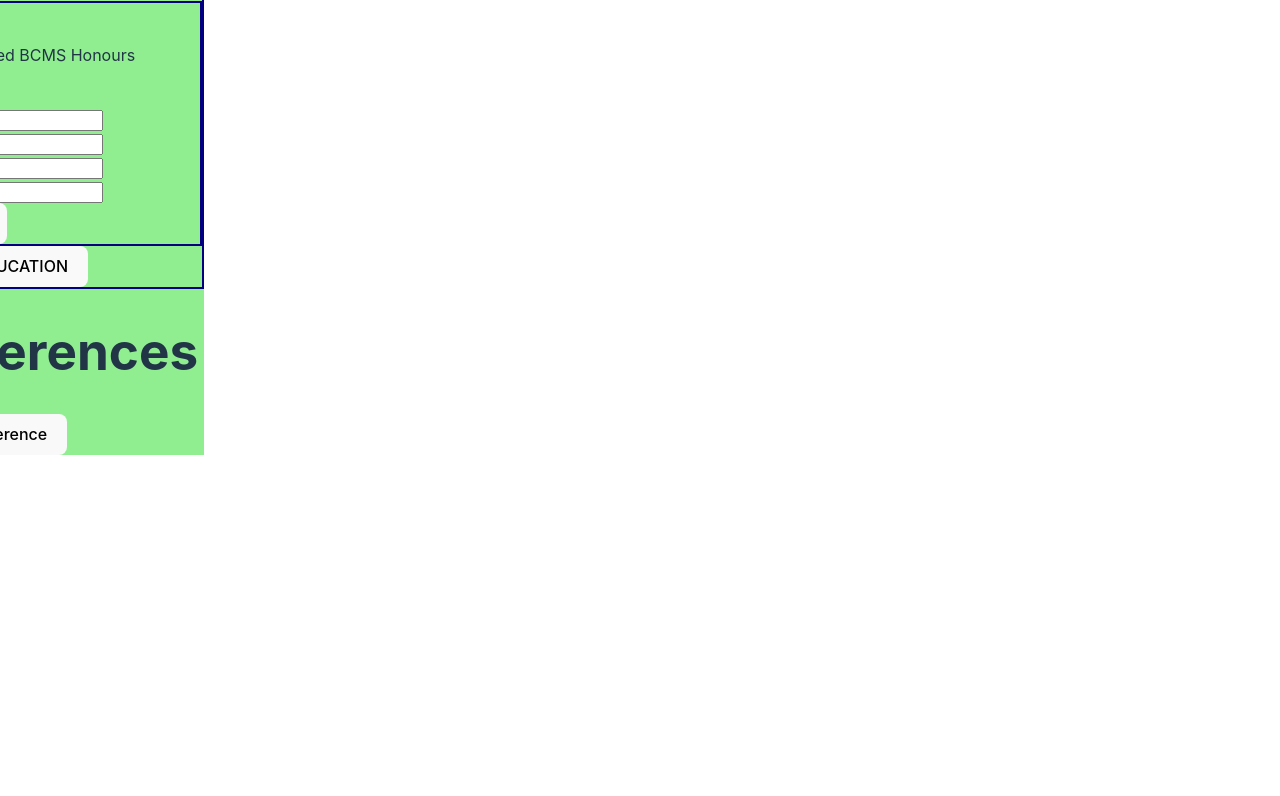
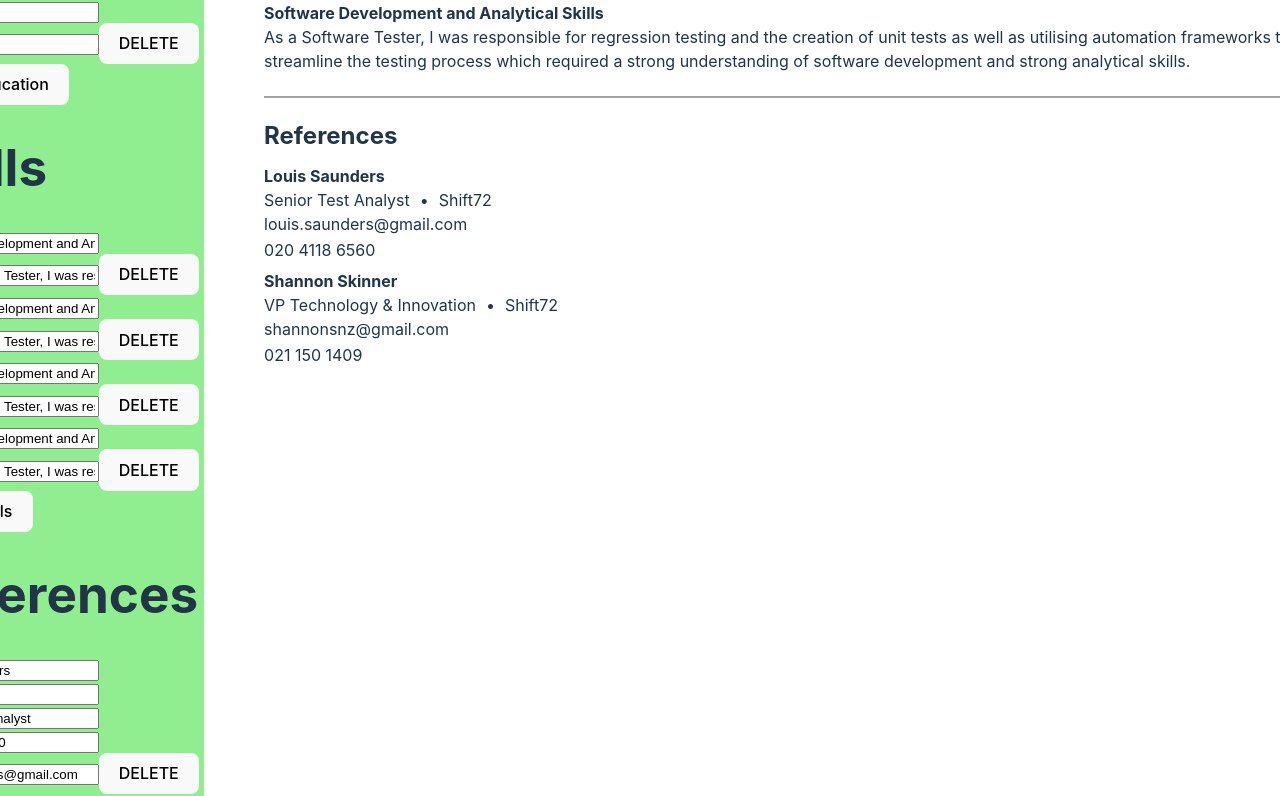
Before and after one commit to BrynyPatchett/cv-generator, a React (Vite) app: page / in a window 1280 px wide. Shown: the part 880-1676 px from the top of the page. Before the commit the page ends 1335 px from the top, so only its background shows below. Built offline with nearby package versions, Linux system fonts and the light colour scheme.

Commit message:
Added generic panel and section types, added support for skills, updated styling

```diff
--- a/src/App.jsx
+++ b/src/App.jsx
@@ -1,12 +1,12 @@
 import { useMemo, useState } from "react";
 import "./App.css";
 import PersonalInfo from "./components/inputComponents/personalInfo";
-import EducationPanel from "./components/inputComponents/educationPanel";
-import CareerPanel from "./components/inputComponents/careerPanel";
-import ReferencesPanel from "./components/inputComponents/referencesPanel";
 import CVDisplay from "./components/outputComponents/cvDisplay";
+import Panel from "./components/inputComponents/panel";
 
 function App() {
+  //will need to load thing from local storage here once;
+
   //reduced an array to the largest id
   function latestId(array) {
     let x = array.reduce((prev, curr) => {
@@ -20,30 +20,115 @@ function App() {
     firstName: "Bryny",
     lastName: "Patchett",
     phoneNumber: "021 237 7070",
-    email: "bryny@live.com"
+    email: "bryny@live.com",
   });
+  //Description object of panel inputs, Key is variable that input edits, value is placeholder for input.
+  const panelDescriptions = {
+    education: {
+      title: "Title of Study",
+      location: "School",
+      dateStart: "Start Year",
+      dateEnd: "Start End",
+    },
+    career: {
+      location: "Company Name",
+      title: "Position",
+      description: "Responsibilities",
+      dateStart: "Start Date",
+      dateEnd: "End Date",
+    },
+    references: {
+      name: "Name",
+      company: "Company Name",
+      relationship: "Relationship/Position",
+      phoneNumber: "Phone Number",
+      email: "Email Address",
+    },
+    skills: {
+      title: "Title",
+      description: "ASDASD",
+    },
+  };
 
   //array of education credentials objects [{School of Study,Title of Study, date}]
   const [educationCredentials, setEducationCredentials] = useState([
-    { id: 12, location: "Waikato University", dateStart: "2016", dateEnd: "2019", title: "BCMS Honours" }
+    {
+      id: 12,
+      location: "Waikato University",
+      dateStart: "2016",
+      dateEnd: "2019",
+      title: "BCMS Honours",
+    },
   ]);
 
   const [careerExperiences, setcareerExperiences] = useState([
-    { id: 123123, location: "Shift72", title:"Junior Software Developer", description:"I worked on many projects and features across both the front-end and back-end. This role required the use and understanding of many different technologies such as Golang, HTML, CSS, databases and Docker. This experience expanded my technical knowledge of software development, as well as both front-end and back-end technologies", dateStart: "January 2022", dateEnd:"September 2022" },
-    { id: 123124, location: "Shift72", title:"Junior Software Developer", description:" was responsible for ensuring the quality and functionality of both back-end and front-end software.", dateStart: "August 2019", dateEnd:"January 2022" }
+    {
+      id: 123123,
+      location: "Shift72",
+      title: "Junior Software Developer",
+      description:
+        "I worked on many projects and features across both the front-end and back-end. This role required the use and understanding of many different technologies such as Golang, HTML, CSS, databases and Docker. This experience expanded my technical knowledge of software development, as well as both front-end and back-end technologies",
+      dateStart: "January 2022",
+      dateEnd: "September 2022",
+    },
+    {
+      id: 123124,
+      location: "Shift72",
+      title: "Junior Software Developer",
+      description:
+        " was responsible for ensuring the quality and functionality of both back-end and front-end software.",
+      dateStart: "August 2019",
+      dateEnd: "January 2022",
+    },
   ]);
 
   const [references, setReferences] = useState([
-    // {
-    //   id: 123,
-    //   name: "Bob Smith",
-    //   relationship: "mananger",
-    //   phoneNumber: "0123123123",
-    //   email: "fake@live.com",
-    // },
+    {
+      id: 123,
+      name: "Louis Saunders",
+      //relation/position
+      relationship: "Senior Test Analyst",
+      company: "Shift72",
+      phoneNumber: "020 4118 6560",
+      email: "louis.saunders@gmail.com",
+    },
+    {
+      id: 124,
+      name: "Shannon Skinner",
+      //relation/position
+      relationship: "VP Technology & Innovation",
+      company: "Shift72",
+      phoneNumber: "021 150 1409",
+      email: "shannonsnz@gmail.com",
+    },
   ]);
 
-
+  const [skills, setSkills] = useState([
+    {
+      id: 0,
+      title: "Software Development and Analytical Skills",
+      description:
+        "As a Software Tester, I was responsible for regression testing and the creation of unit tests as well as utilising automation frameworks to streamline the testing process which required a strong understanding of software development and strong analytical skills.",
+    },
+    {
+      id: 1,
+      title: "Software Development and Analytical Skills",
+      description:
+        "As a Software Tester, I was responsible for regression testing and the creation of unit tests as well as utilising automation frameworks to streamline the testing process which required a strong understanding of software development and strong analytical skills.",
+    },
+    {
+      id: 2,
+      title: "Software Development and Analytical Skills",
+      description:
+        "As a Software Tester, I was responsible for regression testing and the creation of unit tests as well as utilising automation frameworks to streamline the testing process which required a strong understanding of software development and strong analytical skills.",
+    },
+    {
+      id: 3,
+      title: "Software Development and Analytical Skills",
+      description:
+        "As a Software Tester, I was responsible for regression testing and the creation of unit tests as well as utilising automation frameworks to streamline the testing process which required a strong understanding of software development and strong analytical skills.",
+    },
+  ]);
 
   //gets the largest ID from loaded obj arrays to use for the iniital ID offset (usefull for loading fom local storage)
   const largestEducationId = useMemo(() => {
@@ -58,42 +143,59 @@ function App() {
     return latestId(references);
   }, []);
 
+  const largestSkillId = useMemo(() => {
+    return latestId(skills);
+  });
+
   function updatePersonalInfo(e, field) {
     setPersonalInfo({ ...personinfo, [field]: e.target.value });
   }
-
   return (
     <>
       <div className="inputLeft">
-        {/*Personal Info ssection, inputs edit personinfo */}
         <h1>Personal Information</h1>
         <PersonalInfo
           personalInfo={personinfo}
           updatePersonalInfo={updatePersonalInfo}
         />
+        <Panel
+          credArray={careerExperiences}
+          setCredArray={setcareerExperiences}
+          largestId={largestExperienceId}
+          panelTitle={"Experience"}
+          sectionDescription={panelDescriptions["career"]}
+        />
+        <Panel
+          credArray={educationCredentials}
+          setCredArray={setEducationCredentials}
+          largestId={largestEducationId}
+          panelTitle={"Education"}
+          sectionDescription={panelDescriptions["education"]}
+        />
+        <Panel
+          credArray={skills}
+          setCredArray={setSkills}
+          largestId={largestSkillId}
+          panelTitle={"Skills"}
+          sectionDescription={panelDescriptions["skills"]}
+        />
 
-        {/*Career experience section */}
-        <CareerPanel
-          careerExperiences={careerExperiences}
-          setcareerExperiences={setcareerExperiences}
-          largestId={largestExperienceId}
-        />
-          {/*Eduacational experience section */}
-         <EducationPanel
-          educationCredentials={educationCredentials}
-          setEducationCredentials={setEducationCredentials}
-          largestId={largestEducationId}
-        />
-        <ReferencesPanel
-          references={references}
-          setReferences={setReferences}
+        <Panel
+          credArray={references}
+          setCredArray={setReferences}
           largestId={largestReferenceId}
+          panelTitle={"References"}
+          sectionDescription={panelDescriptions["references"]}
         />
       </div>
-
       <div className="outputRight">
-
-        <CVDisplay personalInfo={personinfo} careerExperiences={careerExperiences} educationCredentials={educationCredentials} references={references} />
+        <CVDisplay
+          personalInfo={personinfo}
+          careerExperiences={careerExperiences}
+          educationCredentials={educationCredentials}
+          skills={skills}
+          references={references}
+        />
       </div>
     </>
   );
--- /dev/null
+++ b/src/components/inputComponents/panel.jsx
@@ -0,0 +1,27 @@
+import { useState } from "react";
+import { addNewCredential } from "../../untils/stateUtils";
+import Section from "./section";
+
+
+function Panel({credArray, setCredArray, largestId, panelTitle, sectionDescription}){
+
+const [credArrayElemCount,setCredArrayElemCount] = useState(largestId + 1);
+
+
+return (
+    <>
+    <h1>{panelTitle}</h1>
+    {credArray.map((elem =>(
+        <Section key={elem.id} cred={elem} credArray={credArray} setCredArray={setCredArray} sectionDescription={sectionDescription}/>
+    )))}
+    <button type="" onClick={()=>addNewCredential(credArrayElemCount,setCredArrayElemCount,credArray, setCredArray)}>ADD {panelTitle}</button>
+    </>
+)
+
+
+
+
+
+}
+
+export default Panel;
--- a/src/components/inputComponents/referencesSection.jsx
+++ b/src/components/inputComponents/referencesSection.jsx
@@ -5,7 +5,8 @@ function ReferencesSection({cred,references,setReferences}){
 
     return <>
         <input type="text" onChange={(e)=>updateCredential(cred,references,setReferences,e.target.value,"name")} placeholder="name" />
-        <input type="text" onChange={(e)=>updateCredential(cred,references,setReferences,e.target.value,"relationship")} placeholder="relationship" />
+        <input type="text" onChange={(e)=>updateCredential(cred,references,setReferences,e.target.value,"company")} placeholder="company" />
+        <input type="text" onChange={(e)=>updateCredential(cred,references,setReferences,e.target.value,"relationship")} placeholder="relationship/position" />
         <input type="text" onChange={(e)=>updateCredential(cred,references,setReferences,e.target.value,"phoneNumber")} placeholder="phonenumber" />
         <input type="text" onChange={(e)=>updateCredential(cred,references,setReferences,e.target.value,"email")} placeholder="email" />
         <button onClick={()=>removeCredential(cred,references,setReferences)}>Delete</button>
--- /dev/null
+++ b/src/components/inputComponents/section.jsx
@@ -0,0 +1,38 @@
+import { removeCredential, updateCredential } from "../../untils/stateUtils";
+
+function Section({ cred, credArray, setCredArray, sectionDescription }) {
+  return (
+    <>
+
+
+      {Object.keys(sectionDescription).map((elem) => {
+        return (
+          <input
+            key={elem}
+            type="text"
+            value={cred[elem] ? cred[elem] : ""}
+            placeholder={sectionDescription[elem]}
+            onChange={(e) => {
+              updateCredential(
+                cred,
+                credArray,
+                setCredArray,
+                e.target.value,
+                elem
+              );
+            }}
+          />
+        );
+      })}
+
+      <button
+        type=""
+        onClick={() => removeCredential(cred, credArray, setCredArray)}
+      >
+        DELETE
+      </button>
+      <br></br>
+    </>
+  );
+}
+export default Section;
--- a/src/components/outputComponents/cvDisplay.jsx
+++ b/src/components/outputComponents/cvDisplay.jsx
@@ -1,11 +1,13 @@
 /* eslint-disable react/prop-types */
-import InfoDisplay from "./infoDisplay"
-import PersonInfoDisplay from "./personalInfoDisplay"
+import InfoDisplay from "./infoDisplay";
+import PersonInfoDisplay from "./personalInfoDisplay";
+import ReferenceDisplay from "./referenceDisplay";
+import SkillDisplay from "./skillDisplay";
 import "../../styles/outputComponents/infoDisplay.css";
 import "../../styles/outputComponents/infoDisplay-education.css";
 
 
-function CVDisplay({personalInfo,careerExperiences,educationCredentials,references}){
+function CVDisplay({personalInfo,careerExperiences,educationCredentials,skills,references}){
 
 
     function renderFields(obj){
@@ -33,6 +35,10 @@ function CVDisplay({personalInfo,careerExperiences,educationCredentials,referenc
 
            { renderArray(references)} */}
            <InfoDisplay className="education-experience" displayInfo={educationCredentials} title={"Education"}/>
+
+            <SkillDisplay className="skill-display" skills={skills}/>
+
+           <ReferenceDisplay references={references} />
         </div>
     )
 
--- a/src/components/outputComponents/infoDisplay.jsx
+++ b/src/components/outputComponents/infoDisplay.jsx
@@ -1,4 +1,4 @@
-import "../../styles/outputComponents/infoDisplay.css";
+
 
 function InfoDisplay({ displayInfo, title,className }) {
   if (displayInfo.length > 0) {
--- /dev/null
+++ b/src/components/outputComponents/referenceDisplay.jsx
@@ -0,0 +1,28 @@
+import '../../styles/outputComponents/referenceDisplay.css'
+
+
+function ReferenceDisplay({ references }) {
+  if (references.length > 0) {
+    return (
+      <div className={"referenceDisplay"}>
+        <h2 className="sectionTitle">References</h2>
+        <div className="references">
+            {references.map((elem) => {
+                return (<div key={elem.id} className="reference">
+                    <h3>{elem.name}</h3>
+                    <div className="reference-relation">{elem.relationship && <p>{elem.relationship}</p>}{elem.relationship && elem.company && <p>•</p>}{elem.company && <p>{elem.company}</p>}</div>
+                    <div className='reference-contact'>
+                    {elem.email && <p>{elem.email}</p>}
+                    {elem.phoneNumber &&  <p>{elem.phoneNumber}</p>}
+                    </div>
+                </div>)
+            })}
+        </div>
+      </div>
+    );
+  } else {
+    return <></>;
+  }
+}
+
+export default ReferenceDisplay;
--- /dev/null
+++ b/src/components/outputComponents/skillDisplay.jsx
@@ -0,0 +1,22 @@
+import "../..//styles/outputComponents/skillDisplay.css"
+
+
+function SkillDisplay({ skills }) {
+  if (skills.length > 0) {
+    return (
+      <div className="displayInfo">
+        <h2>Skills</h2>
+        {skills.map((elem) => {
+          return (
+            <div key={elem.id} className="skill">
+              <h3>{elem.title}</h3>
+              <p>{elem.description}</p>
+            </div>
+          );
+        })}
+      </div>
+    );
+  }
+}
+
+export default SkillDisplay;
--- /dev/null
+++ b/src/styles/outputComponents/referenceDisplay.css
@@ -0,0 +1,30 @@
+.reference{
+     padding-bottom: 5px;
+}
+
+.reference-relation{
+        display: flex;
+        gap: 10px;
+        margin: 0;
+        width: 70ch;
+        max-width: 70ch;
+        overflow-wrap: break-word;
+        hyphens: auto;
+        font-size: 1rem;
+        @media (max-width: 768px) {
+            width: 10ch;
+            max-width: 10ch;
+
+          }
+
+    >p{
+        margin: 0;
+    }
+}
+
+.reference-contact{
+    >p{
+        margin: 0;
+        padding-bottom: 2px;
+    }
+}
--- /dev/null
+++ b/src/styles/outputComponents/skillDisplay.css
@@ -0,0 +1,6 @@
+.skill{
+    padding-bottom: 3px;
+    >p{
+        margin: 0;
+    }
+}
```
Also changed, not shown: src/components/inputComponents/skillPanel.jsx (added, +19 -0 lines), src/components/inputComponents/skillSection.jsx (added, +11 -0 lines).
